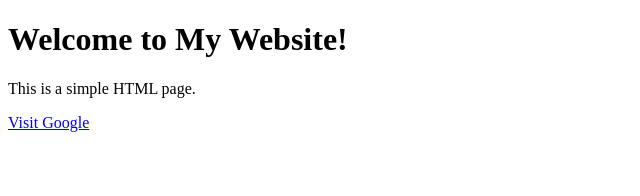
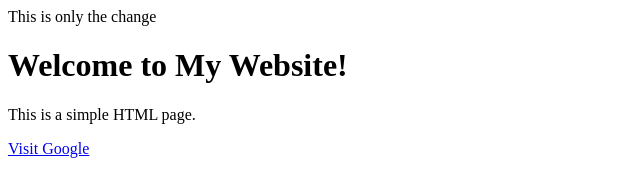
Before and after one commit to sanjanadach/localrepo, a plain HTML site: page myfirstweb.html in a window 1280 px wide. Shown: the whole page, without its empty margins (0-640 px from the left). Drawn offline with Linux system fonts and the light colour scheme.

Commit message:
Made changes in feature1 branch

```diff
--- a/myfirstweb.html
+++ b/myfirstweb.html
@@ -3,7 +3,8 @@
 <head>
   <title>My First Web Page</title>
 </head>
-<body>
+<body>This is only the change
+</body>
   <h1>Welcome to My Website!</h1>
   <p>This is a simple HTML page.</p>
   <a href="https://www.google.com" target="_blank">Visit Google</a>
```
